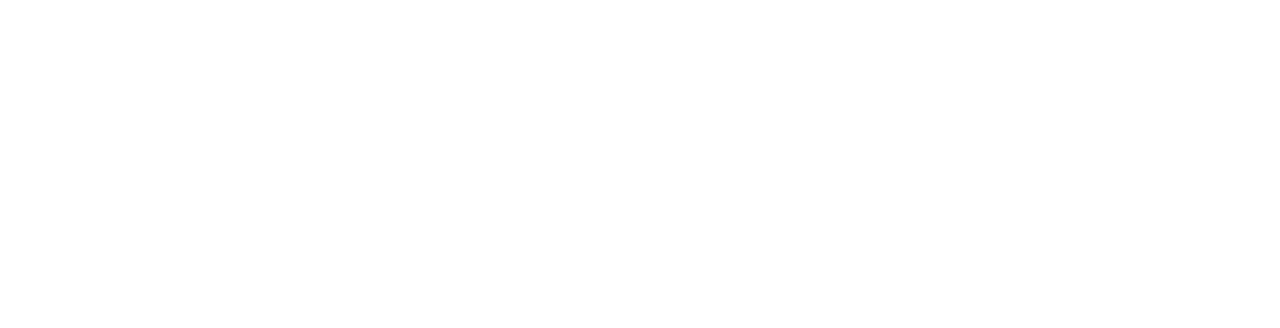
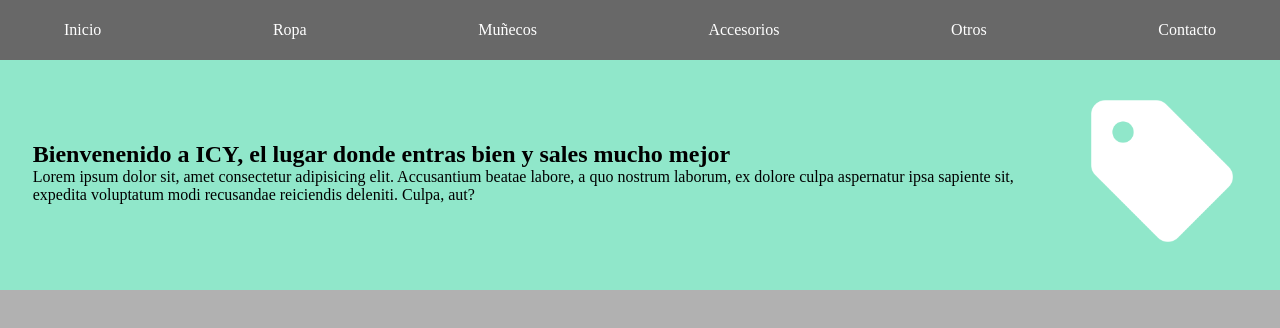
Before and after one commit to BrianMatheo/ProyectoPrimigenio, a plain HTML site: page index.html in a window 1280 px wide. Drawn offline with Linux system fonts and the light colour scheme; a web font is replaced by a local one.

Commit message:
Inicio de la página base v 0.0.1

```diff
--- /dev/null
+++ b/css/style.css
@@ -0,0 +1,79 @@
+@font-face {
+    font-family: 'GenshinImpact';
+    src: url(/fonts/genshin.ttf) format('truetype');
+}
+
+*{
+margin: 0;
+padding: 0;
+box-sizing: border-box;
+}
+
+html{
+    transition: all ;
+}
+
+body{
+    font-family: "GenshinImpact";
+    background-color: rgb(177, 177, 177);
+}
+
+header::before{
+    margin-bottom: 40px;
+}
+
+nav{
+    justify-content: center;
+    align-items: center;
+    background-color: rgb(104, 104, 104);
+    position: sticky;
+    top: 0;
+    width: 100%;
+    z-index: 100;
+}
+
+.contenedor-nav{
+    padding: 30px 5%;
+    margin: auto;
+    display: flex;
+    flex-direction: row;
+    width: 100%;
+    height: 40px;
+    align-items: center;
+    justify-content: space-between;
+}
+
+.contenedor-nav > a{
+    text-decoration: none;
+    color: white;
+    border-radius: 15px;
+}
+
+.contenedor-nav > a:hover{
+    color: black;
+    transition:all ease-in-out .7s;
+}
+
+.Inicio{
+    width: 100%;
+    height: 230px;
+    background: rgb(144, 231, 202);
+    padding: 2%;
+}
+
+.div-inicio{
+    display: flex;
+    justify-content: center;
+    align-items: center;
+    gap: 5%;
+}
+
+.text-inicio{
+    width: 80%;
+    text-align:left;
+}
+
+.img-inicio{
+    width: 170px;
+    height: 170px;
+}
--- a/index.html
+++ b/index.html
@@ -3,9 +3,35 @@
 <head>
     <meta charset="UTF-8">
     <meta name="viewport" content="width=device-width, initial-scale=1.0">
-    <title>ProyectoPrimigenio</title>
+    <link rel="icon" href="img/icon-park--clothes-hoodie.png">
+    <link rel="stylesheet" href="css/style.css">
+    <title>ICY</title>
 </head>
 <body>
-
+    <header class="contenedor">
+            <nav>
+                <section class="div-nav">
+                    <div class="contenedor-nav">
+                    <a href="#Inicio">Inicio</a>
+                    <a href="#Ropa">Ropa</a>
+                    <a href="#Muñecos">Muñecos</a>
+                    <a href="#Accesorios">Accesorios</a>
+                    <a href="#Otros">Otros</a>
+                    <a href="#Contacto">Contacto</a>
+                    </div>
+                </section>
+            </nav>
+    </header>
+    <section id="Inicio" class="Inicio">
+        <div class="div-inicio">
+            <div class="text-inicio">
+            <h1>Bienvenenido a ICY, el lugar donde entras bien y sales mucho mejor</h1>
+            <p>Lorem ipsum dolor sit, amet consectetur adipisicing elit. Accusantium beatae labore, a quo nostrum laborum, ex dolore culpa aspernatur ipsa sapiente sit, expedita voluptatum modi recusandae reiciendis deleniti. Culpa, aut?</p>
+            </div>
+            <div>
+                <img src="img/ic--baseline-sell.png" alt="" class="img-inicio">
+            </div>
+        </div>
+    </section>
 </body>
 </html>
```
Also changed, not shown: img/ic--baseline-sell.png (added), img/icon-park--clothes-hoodie.png (added), 1 other file.
